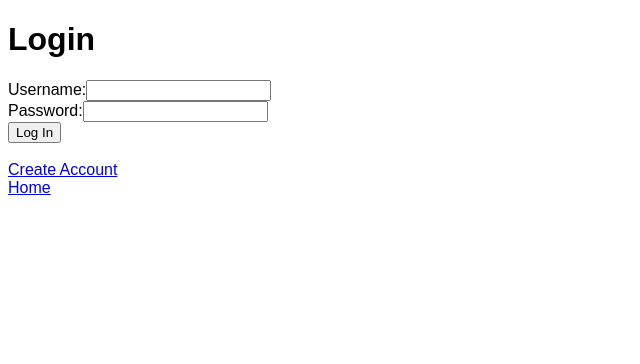
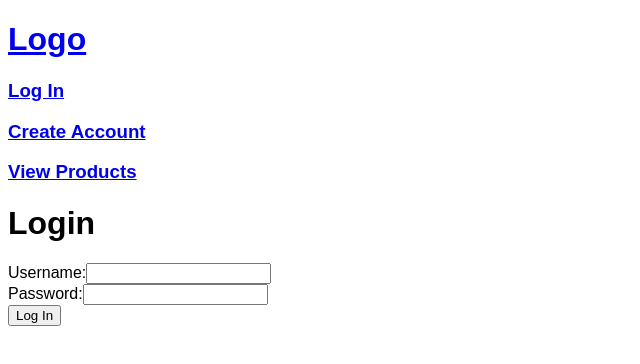
Before and after one commit to tonyelison/shop-react, a React (Vite) app: page /login in a window 1280 px wide. Shown: the top 364 px of the page, without its empty margins (0-640 px from the left). Built offline with nearby package versions, Linux system fonts and the light colour scheme; no server answers; a web font is replaced by a local one.

Commit message:
Add global Header component with nav links, remove old temp links

```diff
--- /dev/null
+++ b/src/App.css
@@ -0,0 +1,3 @@
+h1 {
+  font-weight: 900;
+}
--- a/src/App.jsx
+++ b/src/App.jsx
@@ -1,25 +1,12 @@
-import api from './services/api';
-import { Link } from 'react-router-dom';
+import { Outlet } from 'react-router-dom';
+import Header from './components/Header';
+import './App.css';
 
 function App() {
   return (
     <>
-      <h1>Home</h1>
-
-      <h3>
-        <Link to="login">Log In</Link>
-      </h3>
-      <h3>
-        <Link to="register">Create Account</Link>
-      </h3>
-      <h3>
-        <Link to="products">View Products</Link>
-      </h3>
-
-      <h3>Test the API!</h3>
-      <button onClick={() => api.hello()}>Test a public endpoint</button>
-      <br />
-      <button onClick={() => api.helloAuth()}>Test an private endpoint</button>
+      <Header />
+      <Outlet />
     </>
   );
 }
--- a/src/Router.jsx
+++ b/src/Router.jsx
@@ -1,6 +1,7 @@
 import { createBrowserRouter, RouterProvider } from 'react-router-dom';
 import App from './App';
 import ErrorPage from './components/ErrorPage';
+import Home from './components/Home';
 import Register from './components/Register';
 import Login from './components/Login';
 import Products from './components/Products';
@@ -10,7 +11,8 @@ const router = createBrowserRouter([
     path: '/',
     element: <App />,
     errorElement: <ErrorPage />,
-  },
+    children: [
+      { index: true, element: <Home /> },
       {
         path: 'register',
         element: <Register />,
@@ -23,16 +25,8 @@ const router = createBrowserRouter([
         path: 'products',
         element: <Products />,
       },
-  // {
-  //   path: "authenticated",
-  //   element: <Authenticated />,
-  //   children: [
-  //     { index: true, element: <Home /> },
-  //     { path: "cart", element: <Cart /> },
-  //     { path: "search", element: <Search /> },
-  //     { path: "user/:id", element: <UserProfile /> },
-  //   ],
-  // },
+    ],
+  },
 ]);
 
 const Router = () => <RouterProvider router={router} />;
--- /dev/null
+++ b/src/components/Header.jsx
@@ -0,0 +1,24 @@
+import { Link } from 'react-router-dom';
+
+const Header = () => {
+  return (
+    <header>
+      <h1>
+        <Link to="/">Logo</Link>
+      </h1>
+      <nav>
+        <h3>
+          <Link to="/login">Log In</Link>
+        </h3>
+        <h3>
+          <Link to="/register">Create Account</Link>
+        </h3>
+        <h3>
+          <Link to="/products">View Products</Link>
+        </h3>
+      </nav>
+    </header>
+  );
+};
+
+export default Header;
--- /dev/null
+++ b/src/components/Home.jsx
@@ -0,0 +1,14 @@
+import api from '../services/api';
+
+const Home = () => {
+  return (
+    <>
+      <h3>Test the API!</h3>
+      <button onClick={() => api.hello()}>Test a public endpoint</button>
+      <br />
+      <button onClick={() => api.helloAuth()}>Test an private endpoint</button>
+    </>
+  );
+};
+
+export default Home;
--- a/src/components/Login.jsx
+++ b/src/components/Login.jsx
@@ -1,5 +1,4 @@
 import api from '../services/api';
-import { Link } from 'react-router-dom';
 
 const Login = () => {
   const handleSubmit = async (event) => {
@@ -28,10 +27,6 @@ const Login = () => {
         </div>
         <input type="submit" value="Log In" />
       </form>
-      <br />
-      <Link to="/register">Create Account</Link>
-      <br />
-      <Link to="/">Home</Link>
     </>
   );
 };
--- a/src/components/Register.jsx
+++ b/src/components/Register.jsx
@@ -1,5 +1,4 @@
 import api from '../services/api';
-import { Link } from 'react-router-dom';
 
 const Register = () => {
   const handleSubmit = async (event) => {
@@ -28,10 +27,6 @@ const Register = () => {
         </div>
         <input type="submit" value="Sign Up" />
       </form>
-      <br />
-      <Link to="/login">Log In</Link>
-      <br />
-      <Link to="/">Home</Link>
     </>
   );
 };
```
Lines whose indentation alone changed are shown as unchanged.
